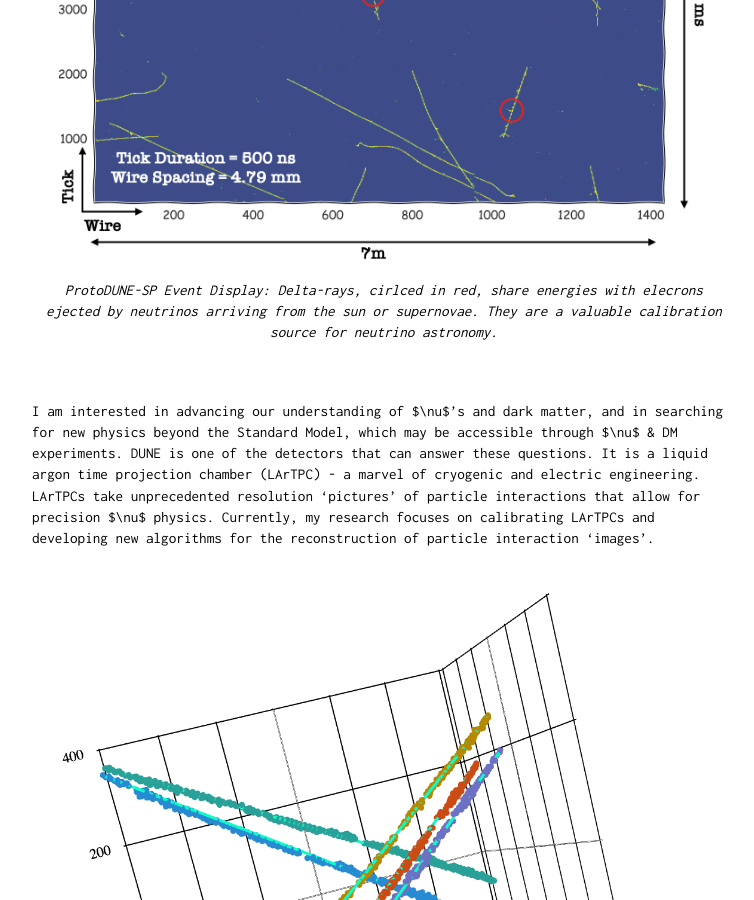
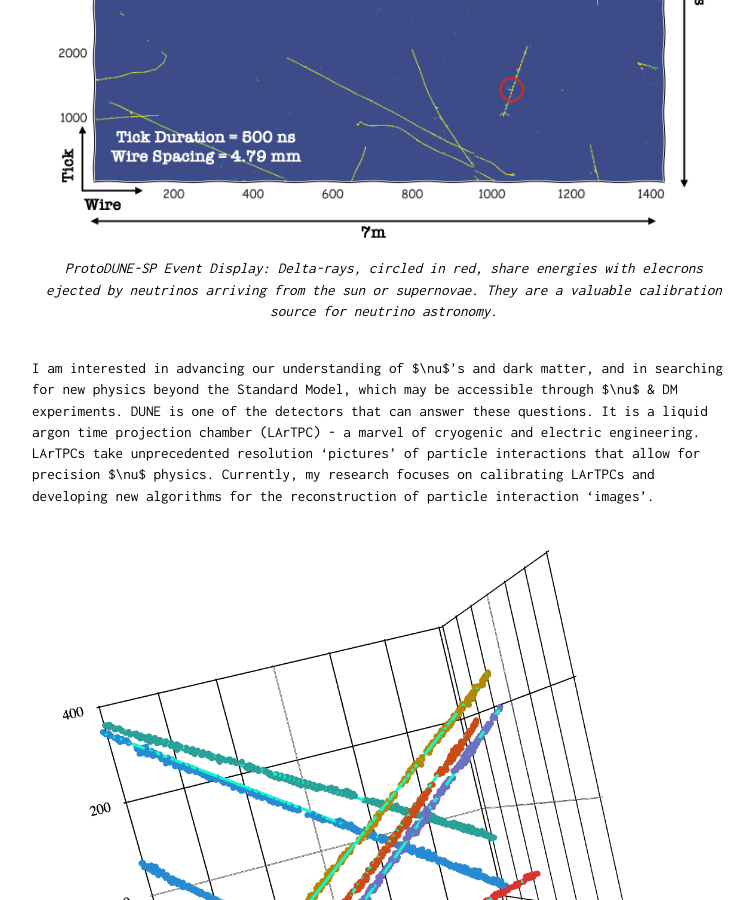
Before and after one commit to alexdvornikov/alexdvornikov.github.io, a Jekyll site: the page built from _posts/2016-12-8-about.markdown, in a window 1280 px wide and 900 px high, scrolled down 2819 px. Shown: the whole window, without its empty margins (256-1010 px from the left). Built offline with Jekyll 4.4.1, drawn with Linux system fonts in a browser that asks for light colours; nearby versions of some CDN libraries.

Commit message:
Update 2016-12-8-about.markdown

```diff
--- a/_posts/2016-12-8-about.markdown
+++ b/_posts/2016-12-8-about.markdown
@@ -38,7 +38,6 @@ Rather, only the aptly named weak force and gravity. In fact, $\nu$'s are the *o
 | *Simulated DUNE Event Display of a hypothetical 236 MeV muon neutrino from kaon-decay-at-rest (KDAR) originating from dark matter annihilation in the Sun. In a LArTPC, it can eject a lepton (longer muon track) and a hadron (shorter proton track).* |
 
 <br/>
-<br/>
 
 If you thought that was weird, it gets weirder.
 There are three, almost identical, stable flavors of $\nu$'s, and they change into one other.
@@ -53,9 +52,8 @@ Current $\nu$ telescopes are already seeing extragalactic $\nu$'s and next-gener
 
 | ![Pic3](/images/DeltaRayExample.png){:class="img-responsive"} |
 |:--:|
-| *ProtoDUNE-SP Event Display: Delta-rays, cirlced in red, share energies with elecrons ejected by neutrinos arriving from the sun or supernovae. They are a valuable calibration source for neutrino astronomy.* |
+| *ProtoDUNE-SP Event Display: Delta-rays, circled in red, share energies with elecrons ejected by neutrinos arriving from the sun or supernovae. They are a valuable calibration source for neutrino astronomy.* |
 
-<br/>
 <br/>
 
 I am interested in advancing our understanding of $\nu$'s and dark matter, and in searching for new physics beyond the Standard Model, which may be accessible through $\nu$ & DM experiments. DUNE is one of the detectors that can answer these questions. It is a liquid argon time projection chamber (LArTPC) - a marvel of cryogenic and electric engineering. LArTPCs take unprecedented resolution ‘pictures’ of particle interactions that allow for precision $\nu$ physics. Currently, my research focuses on calibrating LArTPCs and developing new algorithms for the reconstruction of particle interaction ‘images’.
```
